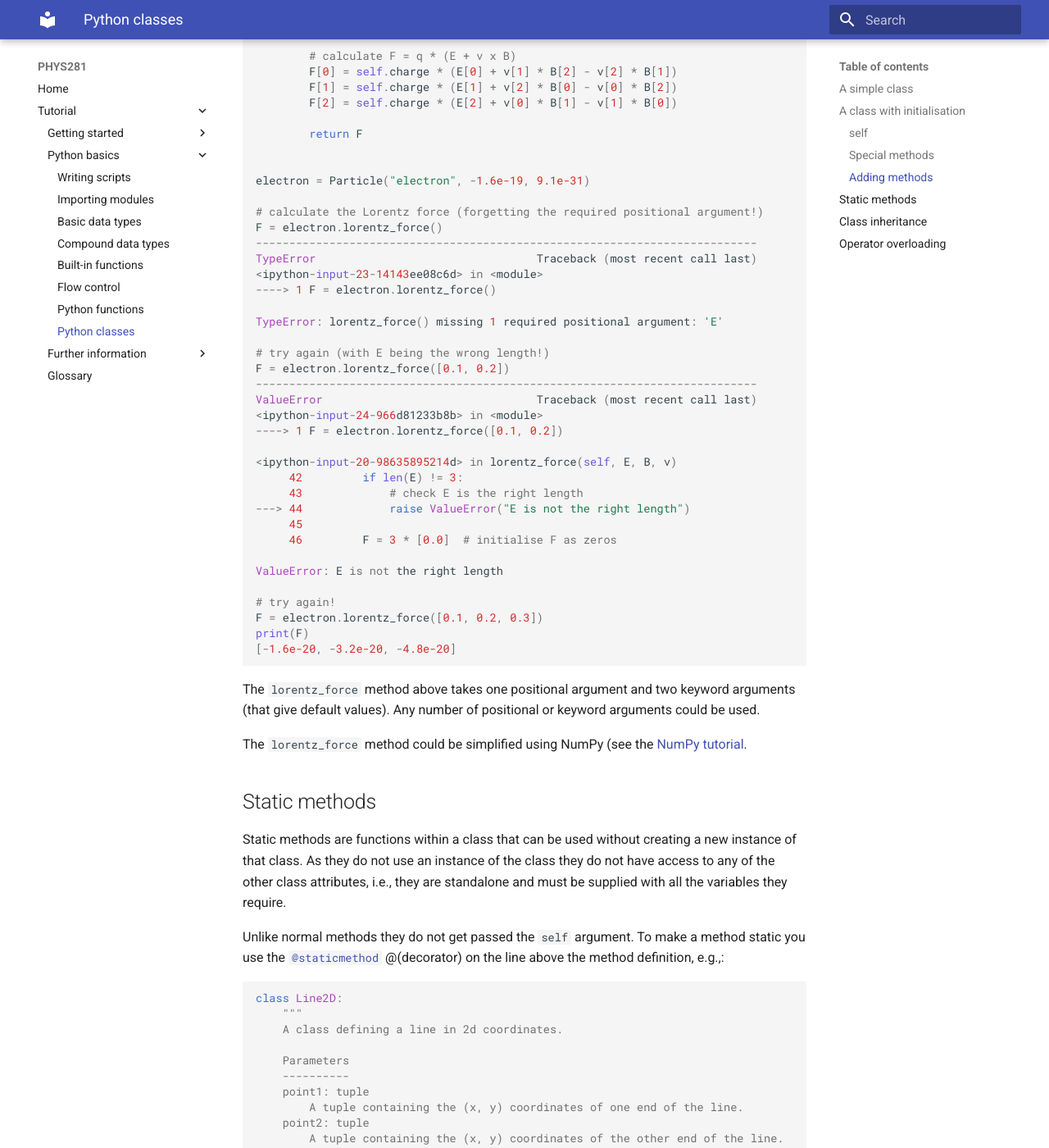
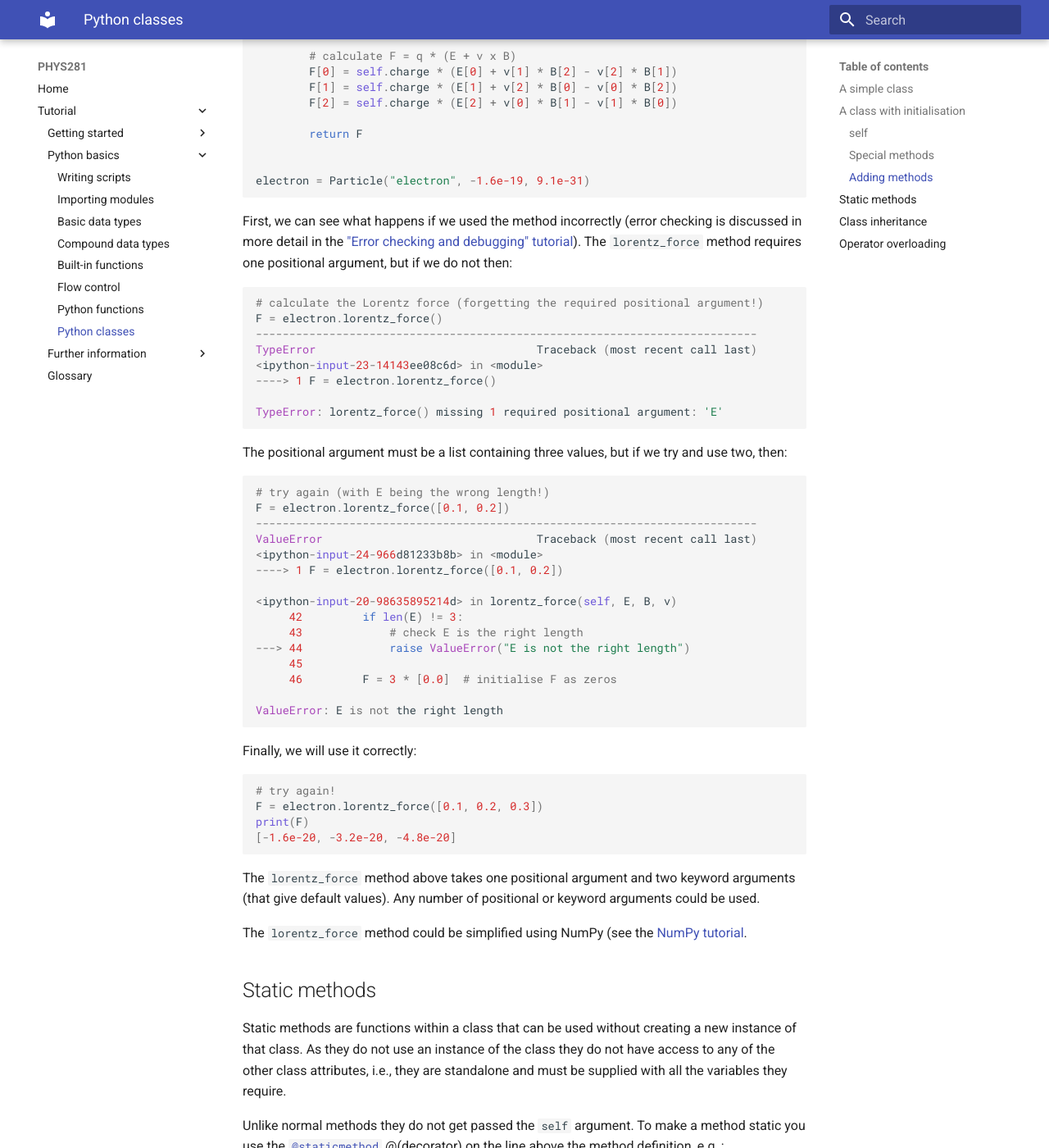
Before and after one commit to ndd21/PHYS281, an MkDocs documentation site: the page built from docs/demo-classes.md, in a window 1280 px wide and 1400 px high, scrolled down 5205 px. Shown: the whole window at 82% size. Built offline with MkDocs 1.6.1 and Material for MkDocs 9.7.7, drawn with Linux system fonts in a browser that asks for light colours; some of the changed text lies outside the part shown.

Commit message:
Split class demonstration at errors

````diff
--- a/docs/demo-classes.md
+++ b/docs/demo-classes.md
@@ -278,7 +278,13 @@ class Particle:
 
 
 electron = Particle("electron", -1.6e-19, 9.1e-31)
+```
 
+First, we can see what happens if we used the method incorrectly (error checking is discussed in
+more detail in the ["Error checking and debugging" tutorial](../demo-error-checking/index.html)).
+The `lorentz_force` method requires one positional argument, but if we do not then:
+
+```python
 # calculate the Lorentz force (forgetting the required positional argument!)
 F = electron.lorentz_force()
 ---------------------------------------------------------------------------
@@ -287,7 +293,11 @@ TypeError                                 Traceback (most recent call last)
 ----> 1 F = electron.lorentz_force()
 
 TypeError: lorentz_force() missing 1 required positional argument: 'E'
+```
 
+The positional argument must be a list containing three values, but if we try and use two, then:
+
+```python
 # try again (with E being the wrong length!)
 F = electron.lorentz_force([0.1, 0.2])
 ---------------------------------------------------------------------------
@@ -303,7 +313,11 @@ ValueError                                Traceback (most recent call last)
      46         F = 3 * [0.0]  # initialise F as zeros
 
 ValueError: E is not the right length
+```
 
+Finally, we will use it correctly:
+
+```python
 # try again!
 F = electron.lorentz_force([0.1, 0.2, 0.3])
 print(F)
@@ -513,7 +527,7 @@ class SpiralGalaxy(Galaxy):  # this is where the Galaxy gets inherited
         return velocities
 ```
 
-It we create a `SpiralGalaxy`:
+If we create a `SpiralGalaxy`:
 
 ```python
 bulge_mass = 3.0e8  # solar masses
````
Also changed, not shown: other parts of docs/demo-classes.md (+2 -2 lines), docs/glossary.md (+17 -0 lines).
